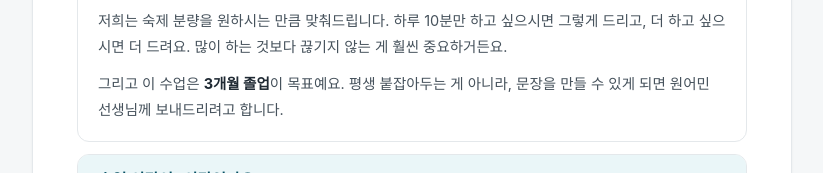
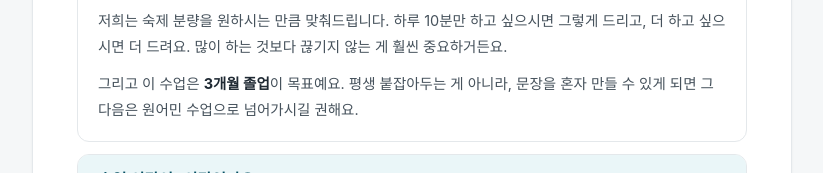
Before and after one commit to Dahyeonjang/jjangspeak, a plain HTML site: page curriculum.html in a window 1280 px wide. Shown: the part 6613-6786 px from the top of the page, without its empty margins (228-1051 px from the left). Drawn offline with Linux system fonts and the light colour scheme.

Commit message:
커리큘럼: 원어민 문장 오해 정리

```diff
--- a/curriculum.html
+++ b/curriculum.html
@@ -788,7 +788,7 @@
       <p>그 마음 충분히 이해해요. 그리고 그건 의지 문제가 아닐 가능성이 높아요.</p>
       <p>매일 과제가 쌓이는 방식은 웬만해선 두 달을 넘기기 어렵거든요. 흥미를 잃으신 게 아니라, 부담이 먼저 쌓인 거예요.</p>
       <p>저희는 숙제 분량을 원하시는 만큼 맞춰드립니다. 하루 10분만 하고 싶으시면 그렇게 드리고, 더 하고 싶으시면 더 드려요. 많이 하는 것보다 끊기지 않는 게 훨씬 중요하거든요.</p>
-      <p>그리고 이 수업은 <b>3개월 졸업</b>이 목표예요. 평생 붙잡아두는 게 아니라, 문장을 만들 수 있게 되면 원어민 선생님께 보내드리려고 합니다.</p>
+      <p>그리고 이 수업은 <b>3개월 졸업</b>이 목표예요. 평생 붙잡아두는 게 아니라, 문장을 혼자 만들 수 있게 되면 그다음은 원어민 수업으로 넘어가시길 권해요.</p>
     </div>
   </div>
 
```
